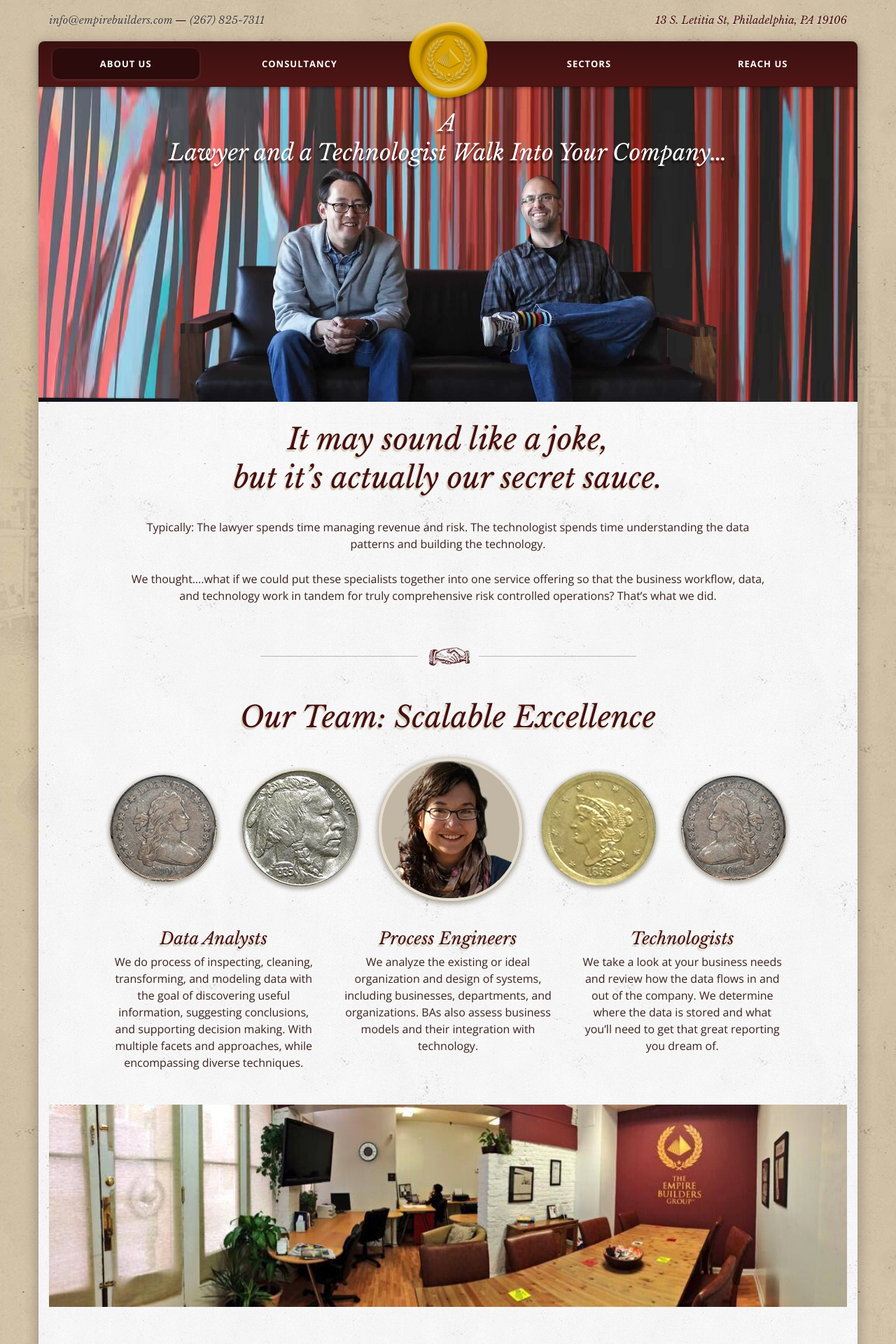
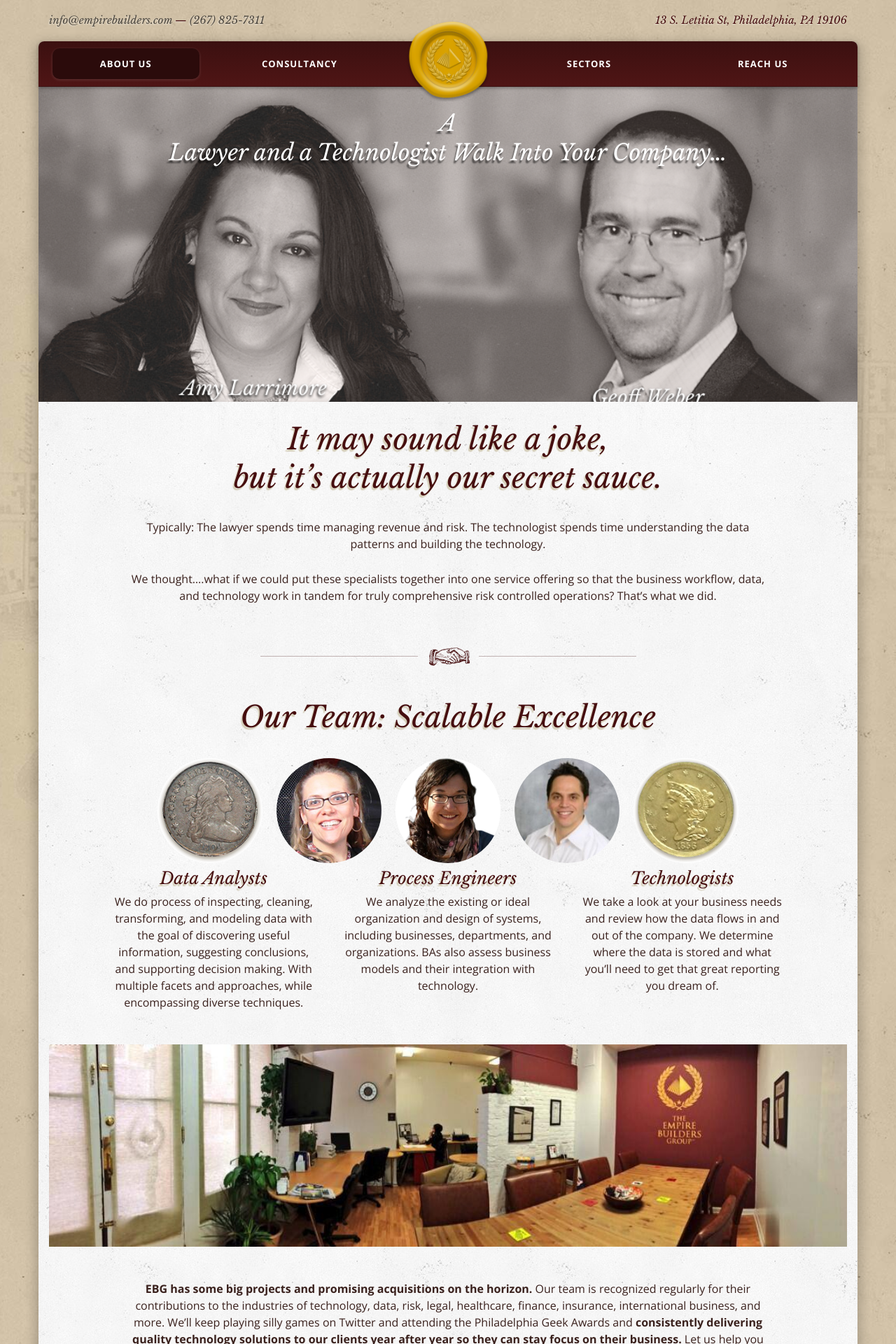
Before and after one commit to TheEmpireBuildersGroup/marketing-site, a Jekyll site: the page built from about.html, in a window 1280 px wide. Shown: the top 1920 px of the page at 70% size. Built offline with Jekyll 4.4.1, drawn with Linux system fonts in a browser that asks for light colours; Markdown is read by kramdown in place of the engine named in the settings.

Commit message:
fixing baseurl

```diff
--- a/_config.yml
+++ b/_config.yml
@@ -9,7 +9,7 @@
 textile_ext:   textile
 pygments: true
 
-baseurl: /ebg
+# baseurl: /ebg
 # jekyll serve --watch --baseurl=
 relative_permalinks: false
 permalink: pretty
--- a/about.html
+++ b/about.html
@@ -18,7 +18,7 @@
 nav_title: 'About Us'
 nav_weight: 1
 
-hero_image: 'fpo-partners.jpg'
+hero_image: 'about_header.png'
 hero_image_height:
 
 ---
@@ -26,14 +26,15 @@
 <p>Typically: The lawyer spends time managing revenue and risk. The technologist spends time understanding the data patterns and building the technology.</p>
 <p>We thought….what if we could put these specialists together into one service offering so that the business workflow, data, and technology work in tandem for truly comprehensive risk controlled operations? That’s what we did.</p>
 <hr />
-
+<sector id="team">
     <h2>Our Team: Scalable Excellence </h2>
-<img class="img-responsive team" src="{{site.baseurl}}/img/team_fpo1.png" alt="" />
-<img class="img-responsive team" src="{{site.baseurl}}/img/team_fpo2.png" alt="" />
-<img class="img-responsive team photo" src="{{site.baseurl}}/img/team_fpo3.png" alt="" />
-<img class="img-responsive team" src="{{site.baseurl}}/img/team_fpo4.png" alt="" />
-<img class="img-responsive team" src="{{site.baseurl}}/img/team_fpo5.png" alt="" />
-
+    <div class="columns">
+        <span class="gallery-item"><img class="img-responsive team" src="{{site.baseurl}}/img/team_fpo1.png" alt="" /></span>
+        <span class="gallery-item"><img class="img-responsive team photo" src="{{site.baseurl}}/img/team/jen.png" alt="" /></span>
+        <span class="gallery-item"><img class="img-responsive team photo" src="{{site.baseurl}}/img/team/team_fpo3.png" alt="" /></span>
+        <span class="gallery-item"><img class="img-responsive team photo" src="{{site.baseurl}}/img/team/ben.png" alt="" /></span>
+        <span class="gallery-item"><img class="img-responsive team" src="{{site.baseurl}}/img/team_fpo4.png" alt="" /></span>
+    </div>
     <div class="columns">
         <div class="third">
             <h3>Data Analysts</h3>
@@ -50,7 +51,7 @@
             We take a look at your business needs and review how the data flows in and out of the company. We determine where the data is stored and what you’ll need to get that great reporting you dream of.
         </div>
     </div>
-
+</sector>
 
 <img class="img-responsive full-width row" src="{{site.baseurl}}/img/office-pano.jpg" alt="" />
 
--- a/css/style.css
+++ b/css/style.css
@@ -198,18 +198,6 @@
   .quote .half {
     width: 45%; }
 
-.team {
-  display: inline-block;
-  margin: 0 0.5em 2em 0.5em; }
-  .team.photo {
-    border: 4px solid #e5decf;
-    -moz-border-radius: 99px;
-    -webkit-border-radius: 99px;
-    border-radius: 99px;
-    background-clip: padding-box;
-    background-color: #c2b7a5;
-    box-shadow: 0 2px 7px 2px rgba(55, 38, 6, 0.4); }
-
 section.directions .half, section.directions .third, section.directions .fourth {
   text-align: left; }
   section.directions .half ul, section.directions .third ul, section.directions .fourth ul {
@@ -248,7 +236,7 @@
   left: -25px;
   top: 50%; }
 
-#tools .columns .gallery-item, #tools section.directions .gallery-item {
+.columns .gallery-item, section.directions .gallery-item {
   height: 200px;
   width: 200px;
   padding: 1.2em;
@@ -260,12 +248,16 @@
   display: table-cell;
   text-align: center;
   vertical-align: middle; }
+  #team .columns .gallery-item, #team section.directions .gallery-item {
+    height: 150px;
+    width: 150px;
+    display: inline-block;
+    padding: 0;
+    margin: 0 0.5em; }
+    #team .columns .gallery-item img, #team section.directions .gallery-item img {
+      max-height: 150%;
+      max-width: 150%; }
   #tools .columns .gallery-item img, #tools section.directions .gallery-item img {
-    width: 100%;
-    max-width: 200px;
-    max-height: 200px;
-    margin: auto;
-    vertical-align: middle;
     -webkit-filter: grayscale(100%) sepia(10%);
     -moz-filter: grayscale(100%) sepia(10%);
     -ms-filter: grayscale(100%) sepia(10%);
@@ -277,6 +269,16 @@
     -ms-filter: grayscale(0%) sepia(0%);
     -o-filter: grayscale(0%) sepia(0%);
     filter: grayscale(0%) sepia(0%); }
+  .columns .gallery-item img, section.directions .gallery-item img {
+    width: 100%;
+    max-width: 200px;
+    max-height: 200px;
+    margin: auto;
+    vertical-align: middle; }
+
+.team {
+  display: inline-block;
+  margin: 0 0.5em 2em 0.5em; }
 
 #the_second ul.list {
   margin: auto 20%;
```
Also changed, not shown: css/main.scss (+40 -17 lines), img/about_header.png (added), img/team/ben.png (added), img/team/jen.png (added), img/team/team_fpo3.png (renamed from img/team_fpo3.png). Lines whose indentation alone changed are shown as unchanged.
